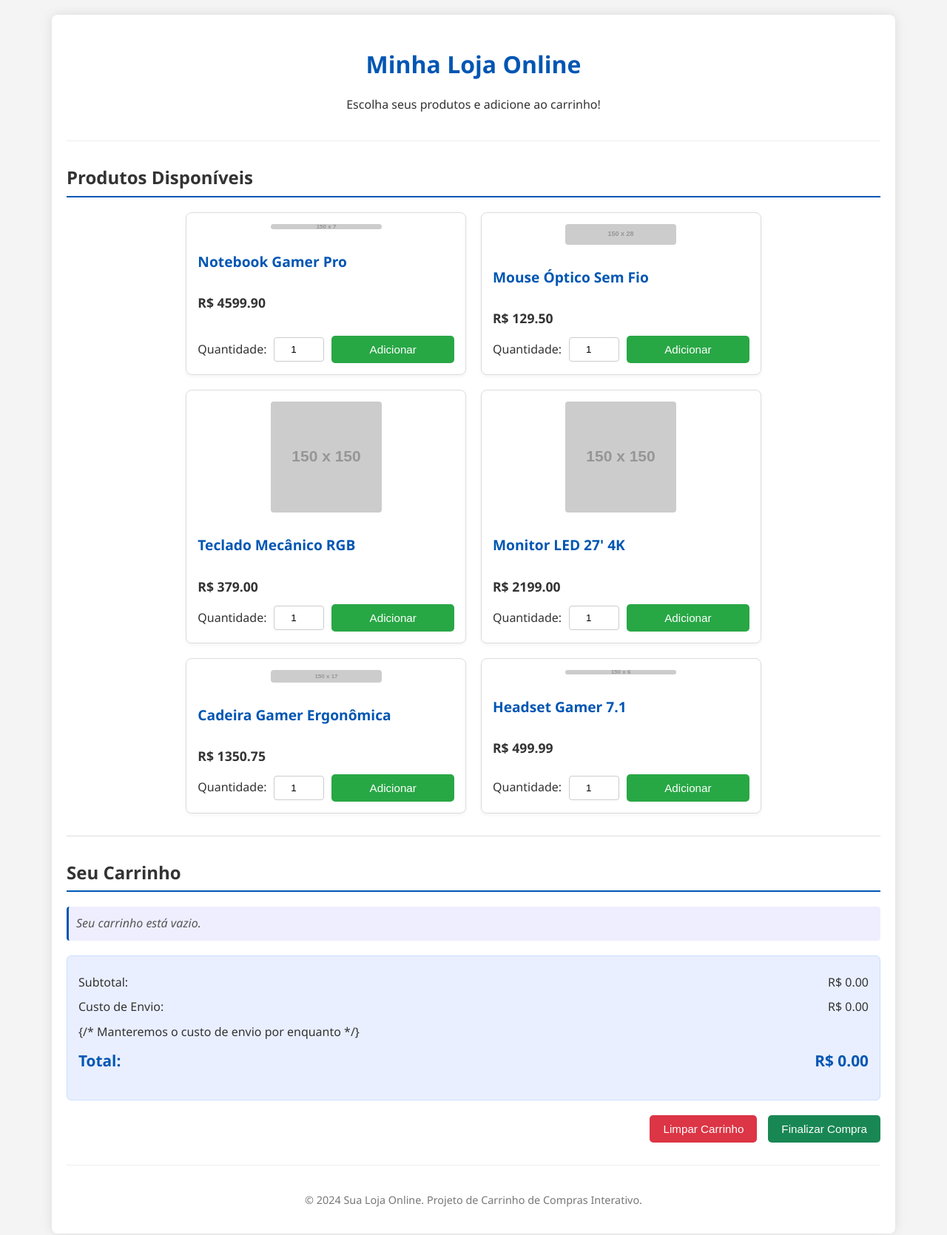
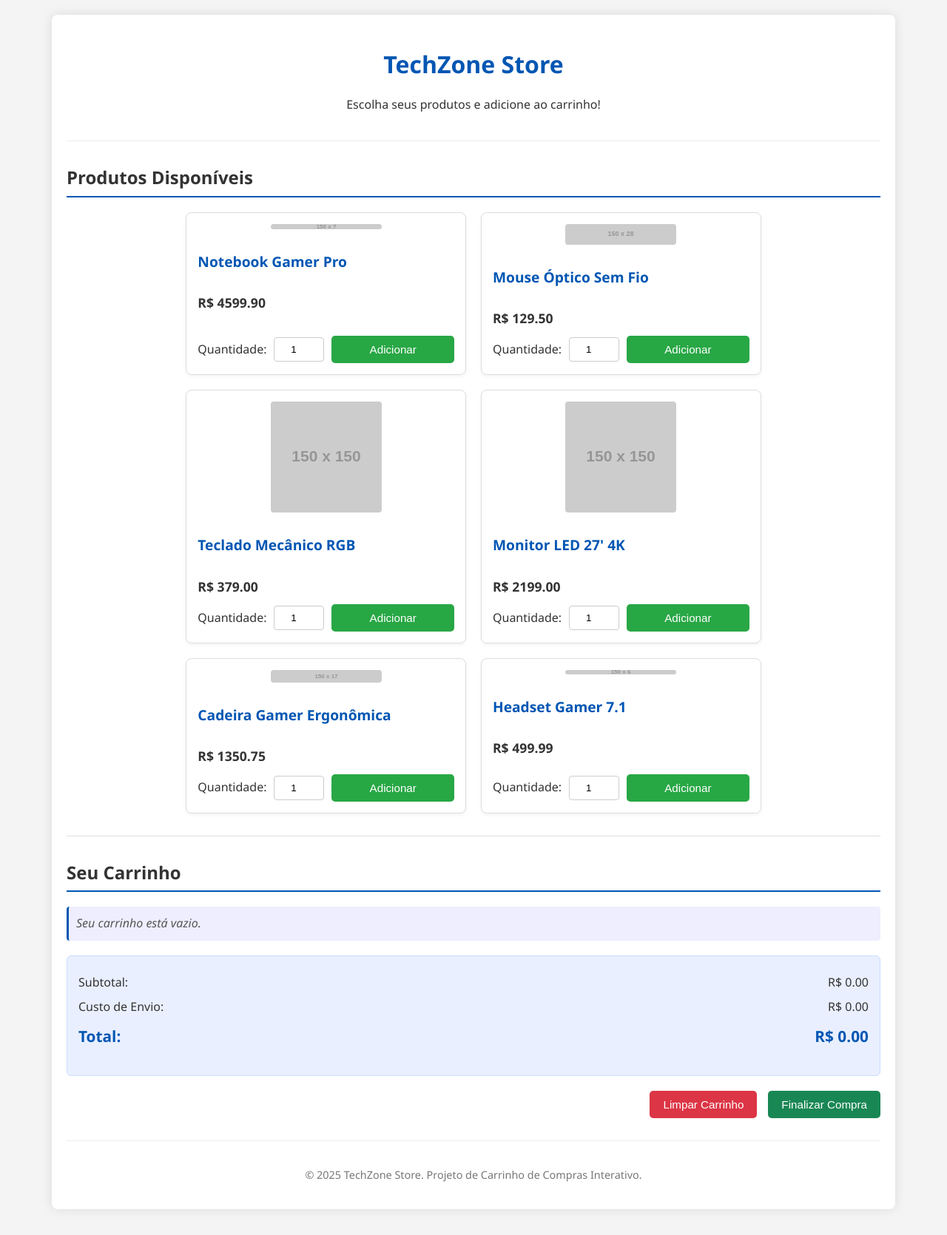
Before and after one commit to danielabks/entrega-java, a plain HTML site: page index.html in a window 1280 px wide. Shown: the whole page at 74% size. Drawn offline with Linux system fonts and the light colour scheme; placeholder pictures from the web are drawn by us.

Commit message:
Add files via upload
index atualizado

```diff
--- a/index.html
+++ b/index.html
@@ -10,7 +10,7 @@
 
     <div class="container">
         <header>
-            <h1>Minha Loja Online</h1>
+            <h1>TechZone Store</h1>
             <p>Escolha seus produtos e adicione ao carrinho!</p>
         </header>
 
@@ -58,7 +58,7 @@
 
                 <div id="carrinho-resumo">
                     <p>Subtotal: <span id="subtotal-carrinho">R$ 0.00</span></p>
-                    <p>Custo de Envio: <span id="custo-envio-carrinho">R$ 0.00</span></p> {/* Manteremos o custo de envio por enquanto */}
+                    <p>Custo de Envio: <span id="custo-envio-carrinho">R$ 0.00</span></p>
                     <h3>Total: <span id="total-carrinho">R$ 0.00</span></h3>
                 </div>
 
@@ -70,7 +70,7 @@
         </main>
 
         <footer>
-            <p>© 2024 Sua Loja Online. Projeto de Carrinho de Compras Interativo.</p>
+            <p>© 2025 TechZone Store. Projeto de Carrinho de Compras Interativo.</p>
         </footer>
     </div>
 
```
